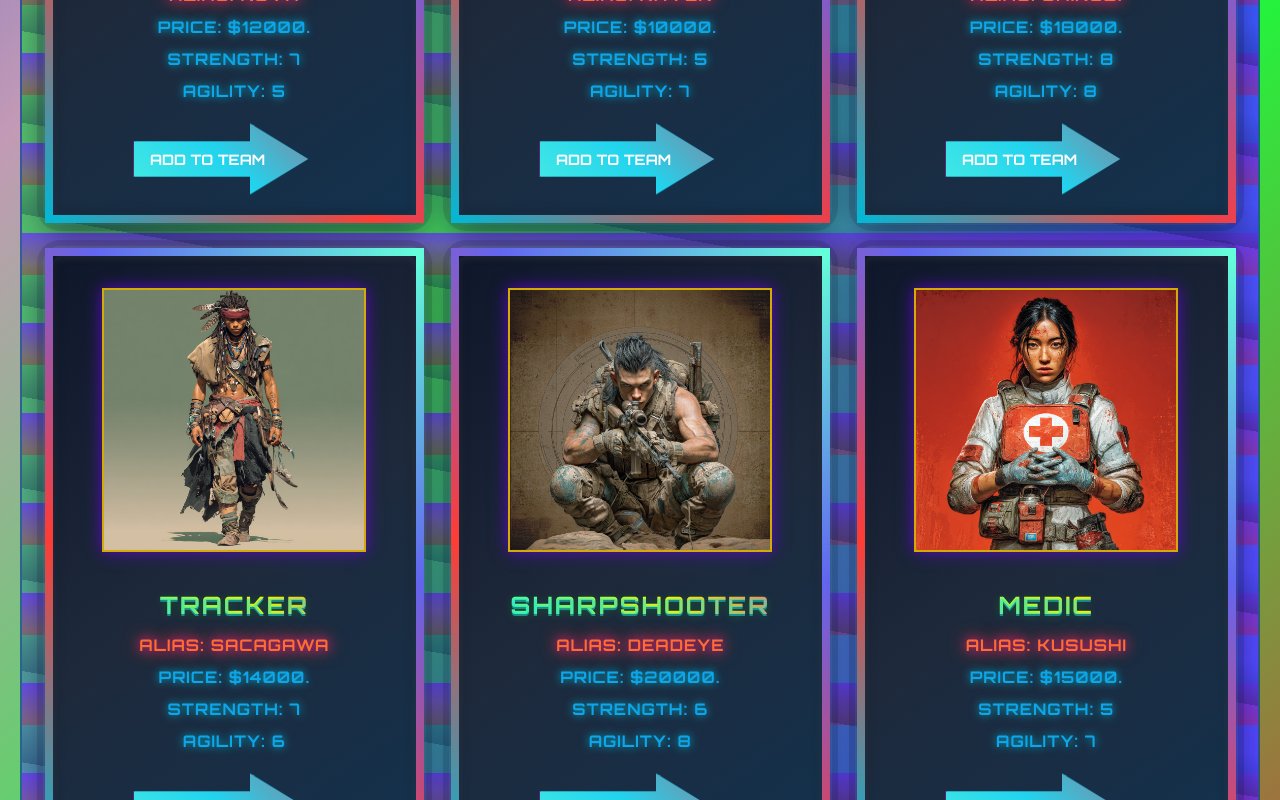
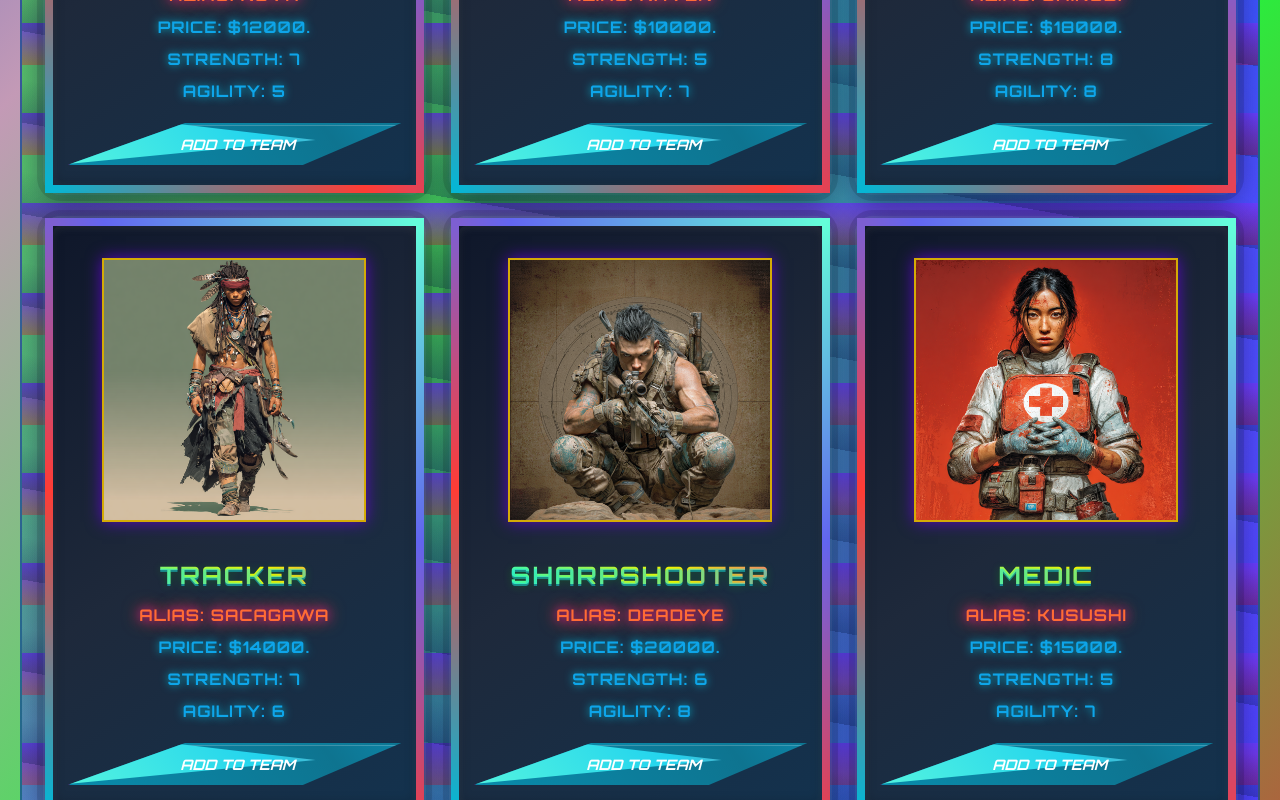
Before and after one commit to Cordero080/react-state-management-lab, a React (Vite) app: page / in a window 1280 px wide. Shown: the part 1000-1800 px from the top of the page. Built offline with nearby package versions, Linux system fonts and the light colour scheme; a web font is replaced by a local one.

Commit message:
added my own button design

```diff
--- a/src/App.css
+++ b/src/App.css
@@ -368,24 +368,34 @@ li button {
   background-size: 300% 300%;
   color: #ffffff;
   border: 2px solid transparent;
-  padding: 25px 100px 25px 15px;
+  padding: 1px 10px 10px 10px;
   border-radius: 0;
   font-size: 0.9em;
   font-weight: 700;
   cursor: pointer;
-  margin: 20px 0 0 60px;
+  margin: 20px auto 0 auto;
   transition: all 0.4s ease;
   text-transform: uppercase;
+  width: 100%;
+  box-sizing: border-box;
+  text-align: right;
+  padding-left: 20px;
+  padding-top: 10px;
+  padding-right: 10px; /* Adjust as needed for spacing */
 
   font-family: 'Orbitron', 'Courier New', monospace;
   text-align: center;
-  display: block;
+  display: flex;
+  align-items: center;
+  justify-content: center;
   box-shadow:
     0 0 15px rgba(245, 158, 11, 0.6),
     inset 0 1px 0 rgba(255, 255, 255, 0.2);
   /* Primary hexagonal shape */
   /* Much shorter arrow for text space */
-  clip-path: polygon(0% 25%, 50% 25%, 50% 0%, 75% 50%, 50% 100%, 50% 75%, 0% 75%);
+  clip-path: polygon(33% 0%, 100% 0%, 73% 100%, 0% 100%);
+  transform: skew(-15deg);
+  transition: clip-path 0.4s cubic-bezier(.22,1.61,.36,1), transform 0.4s cubic-bezier(.22,1.61,.36,1);
   position: relative;
   overflow: visible;
   /* Add multiple box-shadow layers for additional depth */
@@ -405,7 +415,7 @@ li button::after {
   bottom: -1px;
   background: linear-gradient(45deg, #64ffda, #22d3ee, #e3384c, #b29e08, #47b49b, #3292a1);
   background-size: 400% 400%;
-  clip-path: polygon(0% 25%, 50% 25%, 50% 0%, 75% 50%, 50% 100%, 50% 75%, 0% 75%);
+  clip-path: polygon(15% 0%, 31% 0%, 75% 40%, 0% 100%);
   z-index: -1;
   border-radius: 0;
   animation: innerBorderGradientFlow 2s ease-in-out infinite reverse;
@@ -440,9 +450,9 @@ li button:hover {
   background: linear-gradient(45deg, #f65c71, #eff755, #fcf084, #7981f9);
   background-size: 400% 400%;
   color: #ffffff;
-  transform: scale(1.05);
+  transform: scale(1.1) skew(-20deg);
   /* Much shorter hover expansion */
-  clip-path: polygon(0% 20%, 55% 20%, 55% 0%, 80% 50%, 55% 100%, 55% 80%, 0% 80%);
+  clip-path: polygon(20% 0%, 100% 0%, 80% 100%, 0% 100%);
   box-shadow:
     0 0 30px rgba(139, 92, 246, 0.9),
     0 0 40px rgba(168, 85, 247, 0.7),
@@ -537,7 +547,7 @@ h1 {
   -webkit-background-clip: text;
   -webkit-text-fill-color: transparent;
   background-clip: text;
-  animation: gradientShift 3s ease-in-out infinite, titleFloat 3s ease-in-out infinite;
+  animation: gradientShift 1s ease-in-out infinite, titleFloat 3s ease-in-out infinite;
 }
 
 @keyframes gradientShift {
@@ -674,7 +684,7 @@ h1 {
   li button {
     padding: 15px 40px 15px 10px;
     font-size: 1.0em;
-    margin: 15px 0 0 30px;
+    margin: 20px auto 0 auto;
   }
 
   img:hover {
@@ -733,6 +743,7 @@ h1 {
   li button {
     padding: 12px 24px;
     font-size: 1.1em;
+    margin: 20px auto 0 auto;
   }
 
   img:hover {
@@ -790,7 +801,7 @@ h1 {
   li button {
     padding: 10px 20px;
     font-size: 0.9em;
-    margin: 15px 0 0 40px;
+    margin: 15px auto 0 auto;
   }
 
   h1 {
```
